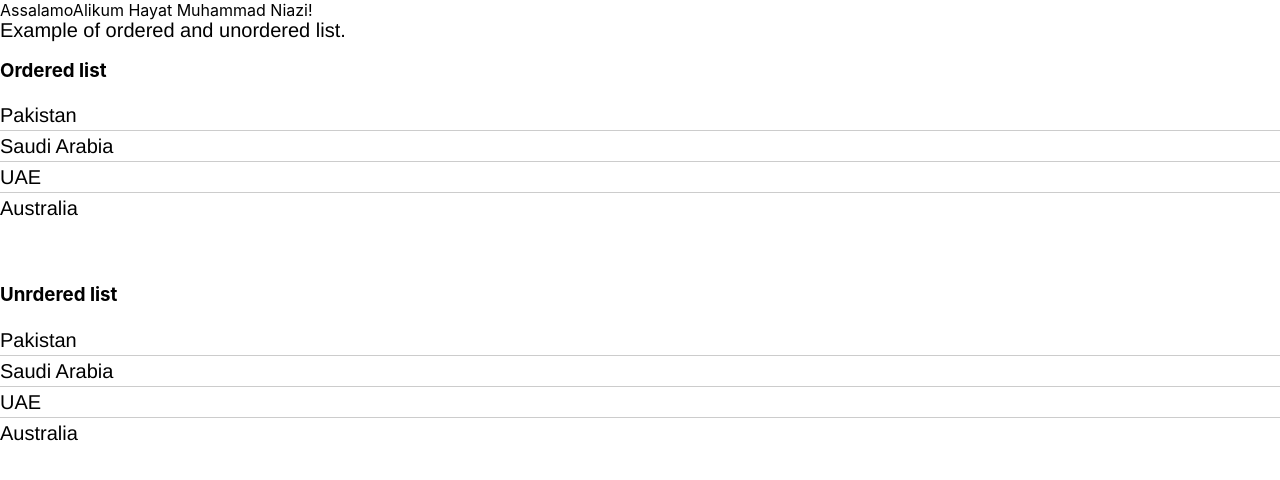
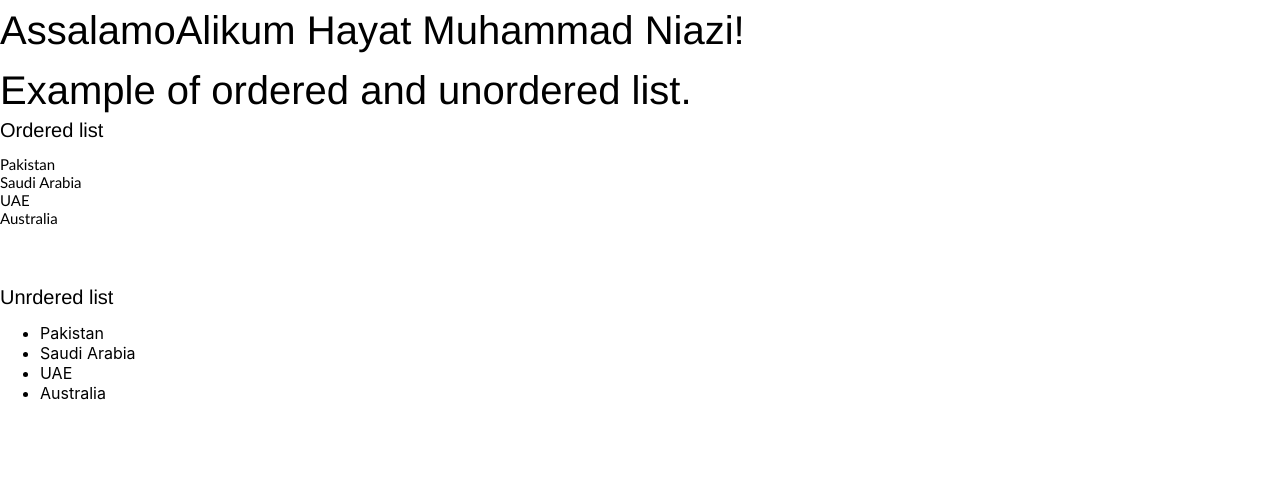
Before and after one commit to hayatniazi/basicreactapp001, a React (Create React App) app: page / in a window 1280 px wide. Shown: the top 480 px of the page. Built offline with nearby package versions, Linux system fonts and the light colour scheme.

Commit message:
Added css for lists 4th times

```diff
--- a/src/App.js
+++ b/src/App.js
@@ -3,9 +3,9 @@ import './App.css';
 import './Apps.css';
 function App() {
   return <div>
-    <div>AssalamoAlikum Hayat Muhammad Niazi!</div>
-    <h2>Example of ordered and unordered list.</h2>
-    <h3>Ordered list</h3>
+    <h1>AssalamoAlikum Hayat Muhammad Niazi!</h1>
+    <h1>Example of ordered and unordered list.</h1>
+    <h2>Ordered list</h2>
     <ol>
       <li>Pakistan</li>
       <li>Saudi Arabia</li>
@@ -13,7 +13,7 @@ function App() {
       <li>Australia</li>
     </ol>
 
-<h3>Unrdered list</h3>
+<h2>Unrdered list</h2>
 <ul>
   <li>Pakistan</li>
   <li>Saudi Arabia</li>
--- a/src/Apps.css
+++ b/src/Apps.css
@@ -10,38 +10,6 @@
     margin: 0;
     padding: 0;
   }
-  ul {
-    list-style-type: none;
-    margin: 0;
-    padding: 0;
-  }
-
-  li {
-    font: 200 20px/1.5 Helvetica, Verdana, sans-serif;
-    border-bottom: 1px solid #ccc;
-  }
-
-  li:last-child {
-    border: none;
-  }
-
-  li a {
-    text-decoration: none;
-    color: #000;
-    display: block;
-    width: 200px;
-
-    -webkit-transition: font-size 0.3s ease, background-color 0.3s ease;
-    -moz-transition: font-size 0.3s ease, background-color 0.3s ease;
-    -o-transition: font-size 0.3s ease, background-color 0.3s ease;
-    -ms-transition: font-size 0.3s ease, background-color 0.3s ease;
-    transition: font-size 0.3s ease, background-color 0.3s ease;
-  }
-
-  li a:hover {
-    font-size: 30px;
-    background: #f6f6f6;
-  }
 
   ol {
     counter-reset: li; /* Initiate a counter */
@@ -52,7 +20,3 @@
     margin-bottom: 4em;
     text-shadow: 0 1px 0 rgba(255,255,255,.5);
   }
-
-  ol ol {
-    margin: 0 0 0 2em; /* Add some left margin for inner lists */
-  }
```
